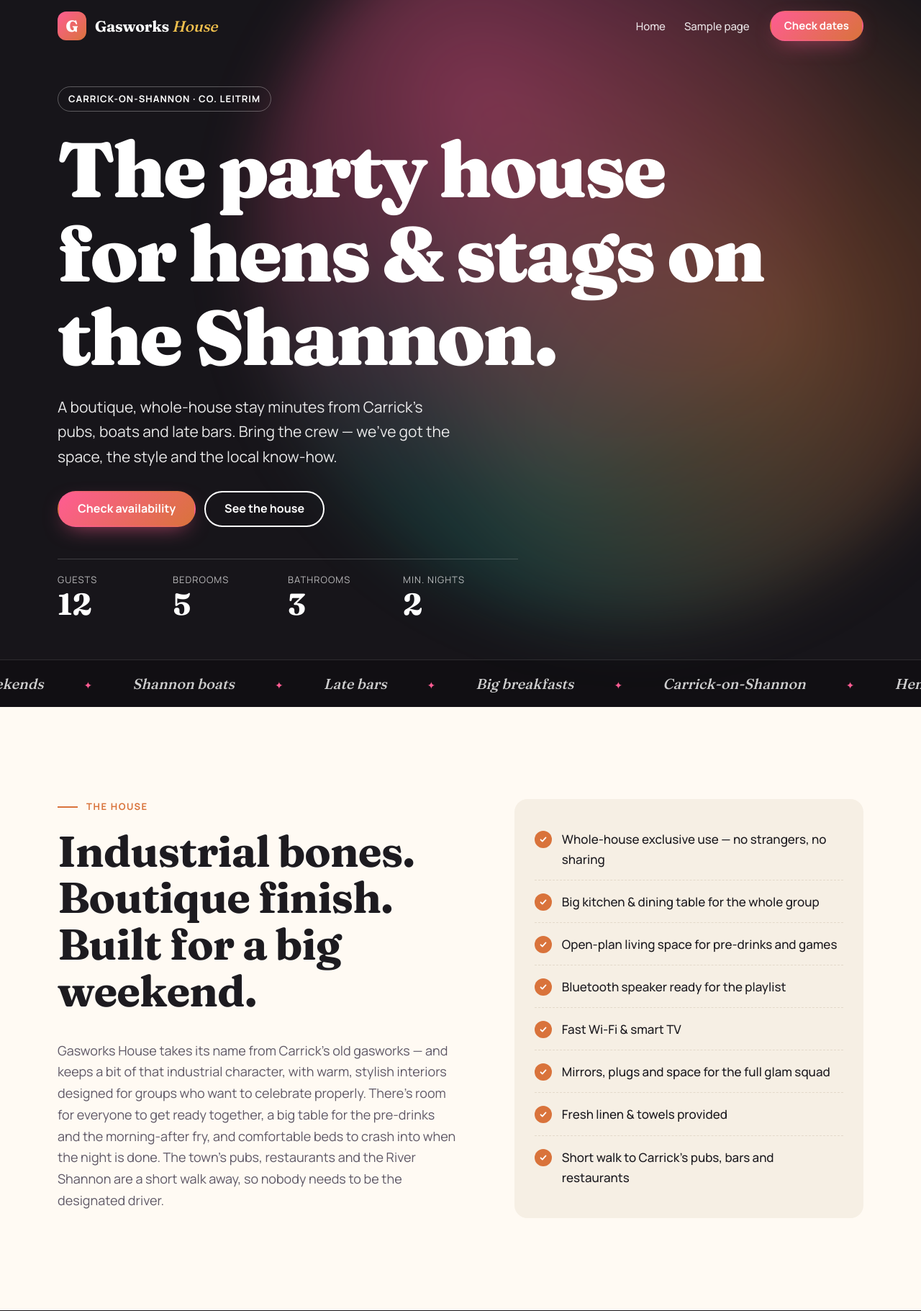
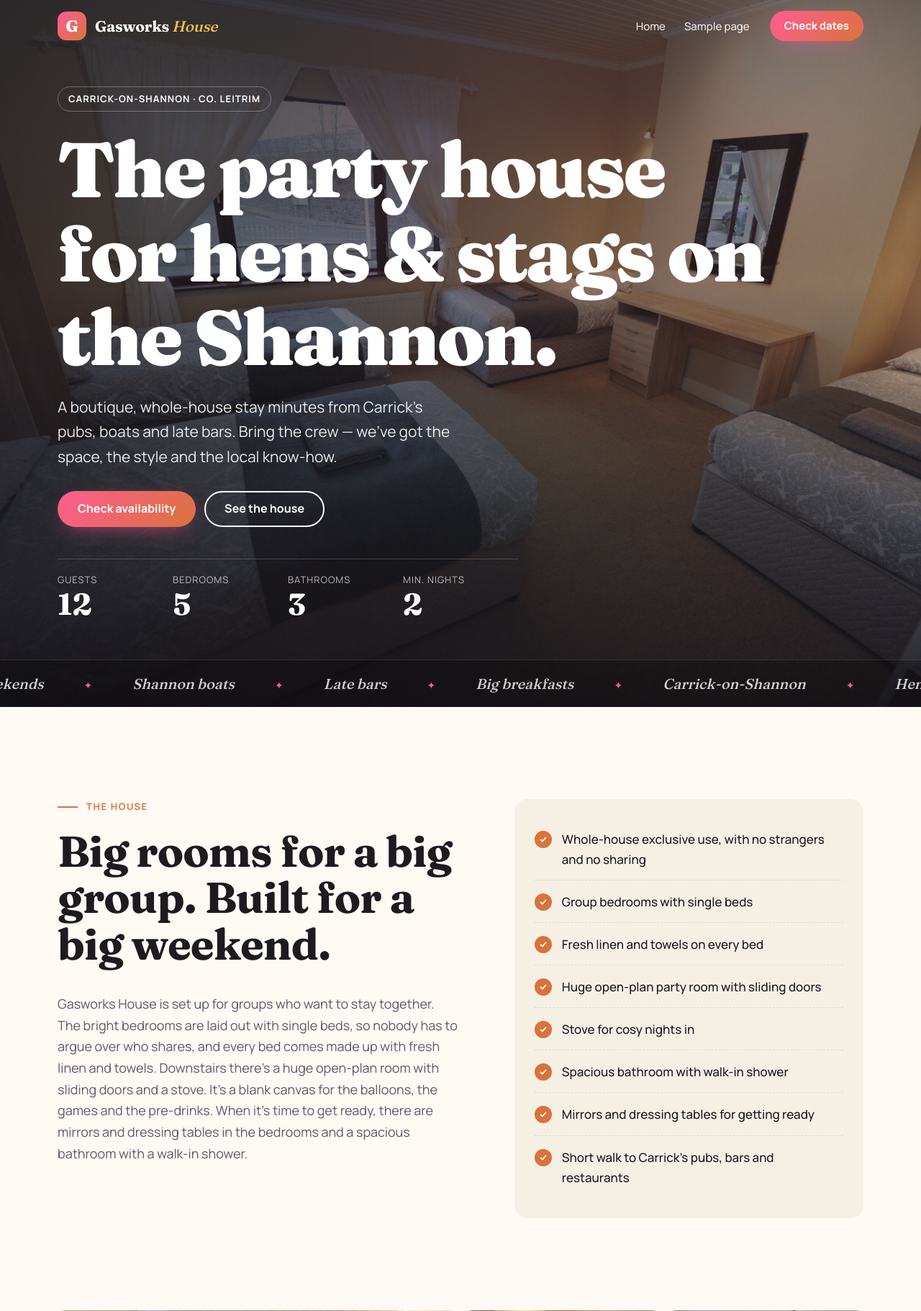
Before and after one commit to brianodowd16-tech/northwestcomplete, a WordPress theme: template gasworkshousecarrick/gasworks-house/front-page.php in a window 1280 px wide. Shown: the top 1821 px of the page at 72% size. Run offline with PHP 8.4 and a stand-in for WordPress, Linux system fonts and the light colour scheme; the site name, menu and one post (Sample post) are stand-ins, and other content is empty; some libraries are stand-ins or nearby versions.

Commit message:
Add property photos to Gasworks House theme
Bundle optimised photos as default hero and gallery (overridable in the
Customizer) and rewrite house copy to match the rooms shown.

Co-Authored-By: Claude Opus 5.5 <noreply@anthropic.com>
Claude-Session: https://claude.ai/code/session_01TfcG1Sk9vAKVEoyehBsksM

```diff
--- a/gasworkshousecarrick/gasworks-house/assets/css/main.css
+++ b/gasworkshousecarrick/gasworks-house/assets/css/main.css
@@ -130,7 +130,7 @@ p { margin: 0 0 1em; }
 }
 .hero.has-image::after {
 	content: ""; position: absolute; inset: 0; z-index: -1;
-	background: linear-gradient(180deg, rgba(23, 21, 26, .55) 0%, rgba(23, 21, 26, .25) 40%, rgba(23, 21, 26, .92) 100%);
+	background: linear-gradient(90deg, rgba(23, 21, 26, .75) 0%, rgba(23, 21, 26, .35) 65%, rgba(23, 21, 26, .15) 100%), linear-gradient(180deg, rgba(23, 21, 26, .5) 0%, rgba(23, 21, 26, .1) 40%, rgba(23, 21, 26, .9) 100%);
 }
 .hero-glow {
 	position: absolute; z-index: -1; inset: -20% -10% auto auto; width: 80vmax; height: 80vmax; border-radius: 50%;
@@ -189,6 +189,7 @@ p { margin: 0 0 1em; }
 .gallery-item img { width: 100%; height: 100%; object-fit: cover; transition: transform .6s ease; }
 .gallery-item:hover img { transform: scale(1.05); }
 .gallery-item:first-child { grid-column: span 2; grid-row: span 2; }
+.gallery-3 .gallery-item:not(:first-child), .gallery-4 .gallery-item:last-child { grid-column: span 2; }
 .gallery-1 { grid-template-columns: 1fr; grid-auto-rows: 480px; }
 .gallery-1 .gallery-item:first-child { grid-column: auto; grid-row: auto; }
 .gallery-2 { grid-template-columns: 1fr 1fr; grid-auto-rows: 360px; }
@@ -198,7 +199,6 @@ p { margin: 0 0 1em; }
 	.gallery-1 { grid-template-columns: 1fr; grid-auto-rows: 280px; }
 	.gallery-2 { grid-auto-rows: 200px; }
 }
-.admin-hint { padding: 22px 26px; border: 2px dashed var(--copper); border-radius: var(--radius); background: #fff4ea; color: var(--copper-dark); }
 
 .lightbox { position: fixed; inset: 0; z-index: 200; display: grid; place-items: center; padding: 24px; background: rgba(12, 11, 14, .94); cursor: zoom-out; }
 .lightbox img { max-height: 90vh; width: auto; border-radius: var(--radius-sm); }
--- a/gasworkshousecarrick/gasworks-house/front-page.php
+++ b/gasworkshousecarrick/gasworks-house/front-page.php
@@ -8,18 +8,9 @@
 get_header();
 
 $gwh_airbnb   = gwh_mod( 'airbnb_url' );
-$gwh_hero_id  = gwh_mod( 'hero_image' );
-$gwh_hero_url = $gwh_hero_id ? wp_get_attachment_image_url( $gwh_hero_id, 'full' ) : '';
-$gwh_can_edit = current_user_can( 'edit_theme_options' );
+$gwh_hero_url = gwh_hero_url();
+$gwh_gallery  = gwh_gallery_items();
 $gwh_status   = isset( $_GET['enquiry'] ) ? sanitize_key( wp_unslash( $_GET['enquiry'] ) ) : ''; // phpcs:ignore WordPress.Security.NonceVerification
-
-$gwh_gallery = array();
-for ( $i = 1; $i <= 8; $i++ ) {
-	$gwh_id = absint( gwh_mod( 'gallery_' . $i ) );
-	if ( $gwh_id ) {
-		$gwh_gallery[] = $gwh_id;
-	}
-}
 
 $gwh_facts = array_filter( array(
 	__( 'Guests', 'gasworks-house' )     => gwh_mod( 'sleeps' ),
@@ -78,26 +69,17 @@ $gwh_facts = array_filter( array(
 		</div>
 	</section>
 
-	<?php if ( $gwh_gallery || $gwh_can_edit ) : ?>
 	<section class="section section-tight" id="gallery" aria-label="<?php esc_attr_e( 'Photos', 'gasworks-house' ); ?>">
 		<div class="wrap">
-				<?php if ( $gwh_gallery ) : ?>
-					<div class="gallery gallery-<?php echo esc_attr( min( count( $gwh_gallery ), 8 ) ); ?>">
-						<?php foreach ( $gwh_gallery as $gwh_index => $gwh_id ) : ?>
-							<a class="gallery-item" href="<?php echo esc_url( wp_get_attachment_image_url( $gwh_id, 'full' ) ); ?>" data-lightbox>
-								<?php echo wp_get_attachment_image( $gwh_id, 0 === $gwh_index ? 'large' : 'medium_large', false, array( 'loading' => 'lazy' ) ); ?>
+			<div class="gallery gallery-<?php echo esc_attr( count( $gwh_gallery ) ); ?>">
+				<?php foreach ( $gwh_gallery as $gwh_photo ) : ?>
+					<a class="gallery-item" href="<?php echo esc_url( $gwh_photo['full'] ); ?>" data-lightbox>
+						<img src="<?php echo esc_url( $gwh_photo['thumb'] ); ?>" alt="<?php echo esc_attr( $gwh_photo['alt'] ); ?>" loading="lazy" decoding="async">
 					</a>
 				<?php endforeach; ?>
 			</div>
-				<?php else : ?>
-					<div class="admin-hint">
-						<strong><?php esc_html_e( 'Only you can see this:', 'gasworks-house' ); ?></strong>
-						<?php esc_html_e( 'add up to 8 photos in Appearance → Customize → Gasworks House → Photo gallery. Visitors won\'t see this box.', 'gasworks-house' ); ?>
-					</div>
-				<?php endif; ?>
 		</div>
 	</section>
-	<?php endif; ?>
 
 	<section class="section section-dark" id="parties">
 		<div class="wrap">
--- a/gasworkshousecarrick/gasworks-house/functions.php
+++ b/gasworkshousecarrick/gasworks-house/functions.php
@@ -75,7 +75,7 @@ function gwh_head_meta() {
 	}
 	$desc  = gwh_mod( 'meta_description' );
 	$title = get_bloginfo( 'name' );
-	$image = gwh_mod( 'hero_image' ) ? wp_get_attachment_image_url( gwh_mod( 'hero_image' ), 'large' ) : '';
+	$image = gwh_hero_url();
 
 	echo '<meta name="description" content="' . esc_attr( $desc ) . "\">\n";
 	echo '<meta property="og:type" content="website">' . "\n";
@@ -134,6 +134,61 @@ function gwh_whatsapp_url() {
 }
 
 /**
+ * Photos bundled with the theme, used until photos are chosen in the Customizer.
+ */
+function gwh_bundled_photos() {
+	$base = get_template_directory_uri() . '/assets/img/';
+	$list = array(
+		'bedroom-window' => __( 'Bright group bedroom with single beds and a large window', 'gasworks-house' ),
+		'bedroom-quad'   => __( 'Bedroom with four single beds, fresh linen and towels', 'gasworks-house' ),
+		'party-room'     => __( 'Large open-plan room with tiled floor and sliding doors', 'gasworks-house' ),
+		'bathroom'       => __( 'Spacious bathroom with walk-in shower', 'gasworks-house' ),
+	);
+	$out = array();
+	foreach ( $list as $file => $alt ) {
+		$out[] = array(
+			'full'  => $base . $file . '.jpg',
+			'thumb' => $base . $file . '-900.jpg',
+			'alt'   => $alt,
+		);
+	}
+	return $out;
+}
+
+/**
+ * Gallery photos: Customizer choices if any, otherwise the bundled photos.
+ *
+ * @return array[] Each item has full, thumb and alt.
+ */
+function gwh_gallery_items() {
+	$items = array();
+	for ( $i = 1; $i <= 8; $i++ ) {
+		$id = absint( gwh_mod( 'gallery_' . $i ) );
+		if ( $id && wp_get_attachment_image_url( $id, 'full' ) ) {
+			$items[] = array(
+				'full'  => wp_get_attachment_image_url( $id, 'full' ),
+				'thumb' => wp_get_attachment_image_url( $id, 0 === count( $items ) ? 'large' : 'medium_large' ),
+				'alt'   => get_post_meta( $id, '_wp_attachment_image_alt', true ),
+			);
+		}
+	}
+	return $items ? $items : gwh_bundled_photos();
+}
+
+/**
+ * Hero photo: Customizer choice, otherwise the first bundled photo.
+ */
+function gwh_hero_url() {
+	$id  = absint( gwh_mod( 'hero_image' ) );
+	$url = $id ? wp_get_attachment_image_url( $id, 'full' ) : '';
+	if ( ! $url ) {
+		$bundled = gwh_bundled_photos();
+		$url     = $bundled[0]['full'];
+	}
+	return $url;
+}
+
+/**
  * Primary booking URL: Airbnb listing if set, otherwise the enquiry form.
  */
 function gwh_book_url() {
--- a/gasworkshousecarrick/gasworks-house/inc/defaults.php
+++ b/gasworkshousecarrick/gasworks-house/inc/defaults.php
@@ -35,9 +35,9 @@ function gwh_defaults() {
 		'min_nights'       => '2',
 
 		// The house.
-		'about_heading'    => 'Industrial bones. Boutique finish. Built for a big weekend.',
-		'about_text'       => "Gasworks House takes its name from Carrick's old gasworks — and keeps a bit of that industrial character, with warm, stylish interiors designed for groups who want to celebrate properly.\n\nThere's room for everyone to get ready together, a big table for the pre-drinks and the morning-after fry, and comfortable beds to crash into when the night is done. The town's pubs, restaurants and the River Shannon are a short walk away, so nobody needs to be the designated driver.",
-		'features'         => "Whole-house exclusive use — no strangers, no sharing\nBig kitchen & dining table for the whole group\nOpen-plan living space for pre-drinks and games\nBluetooth speaker ready for the playlist\nFast Wi-Fi & smart TV\nMirrors, plugs and space for the full glam squad\nFresh linen & towels provided\nShort walk to Carrick's pubs, bars and restaurants",
+		'about_heading'    => 'Big rooms for a big group. Built for a big weekend.',
+		'about_text'       => "Gasworks House is set up for groups who want to stay together. The bright bedrooms are laid out with single beds, so nobody has to argue over who shares, and every bed comes made up with fresh linen and towels.\n\nDownstairs there's a huge open-plan room with sliding doors and a stove. It's a blank canvas for the balloons, the games and the pre-drinks. When it's time to get ready, there are mirrors and dressing tables in the bedrooms and a spacious bathroom with a walk-in shower.",
+		'features'         => "Whole-house exclusive use, with no strangers and no sharing\nGroup bedrooms with single beds\nFresh linen and towels on every bed\nHuge open-plan party room with sliding doors\nStove for cosy nights in\nSpacious bathroom with walk-in shower\nMirrors and dressing tables for getting ready\nShort walk to Carrick's pubs, bars and restaurants",
 
 		// Hens & stags.
 		'hen_intro'        => 'Sashes, prosecco and a river full of boats — Carrick was made for hen parties.',
```
Also changed, not shown: gasworkshousecarrick/README.md, gasworkshousecarrick/gasworks-house/assets/img/bathroom-900.jpg (added), gasworkshousecarrick/gasworks-house/assets/img/bathroom.jpg (added), gasworkshousecarrick/gasworks-house/assets/img/bedroom-quad-900.jpg (added), gasworkshousecarrick/gasworks-house/assets/img/bedroom-quad.jpg (added), gasworkshousecarrick/gasworks-house/assets/img/bedroom-window-900.jpg (added), gasworkshousecarrick/gasworks-house/assets/img/bedroom-window.jpg (added), gasworkshousecarrick/gasworks-house/assets/img/party-room-900.jpg (added), gasworkshousecarrick/gasworks-house/assets/img/party-room.jpg (added), gasworkshousecarrick/gasworks-house/screenshot.png, gasworkshousecarrick/preview-desktop.png, gasworkshousecarrick/preview-mobile.png, 1 other file. Lines whose indentation alone changed are shown as unchanged.
